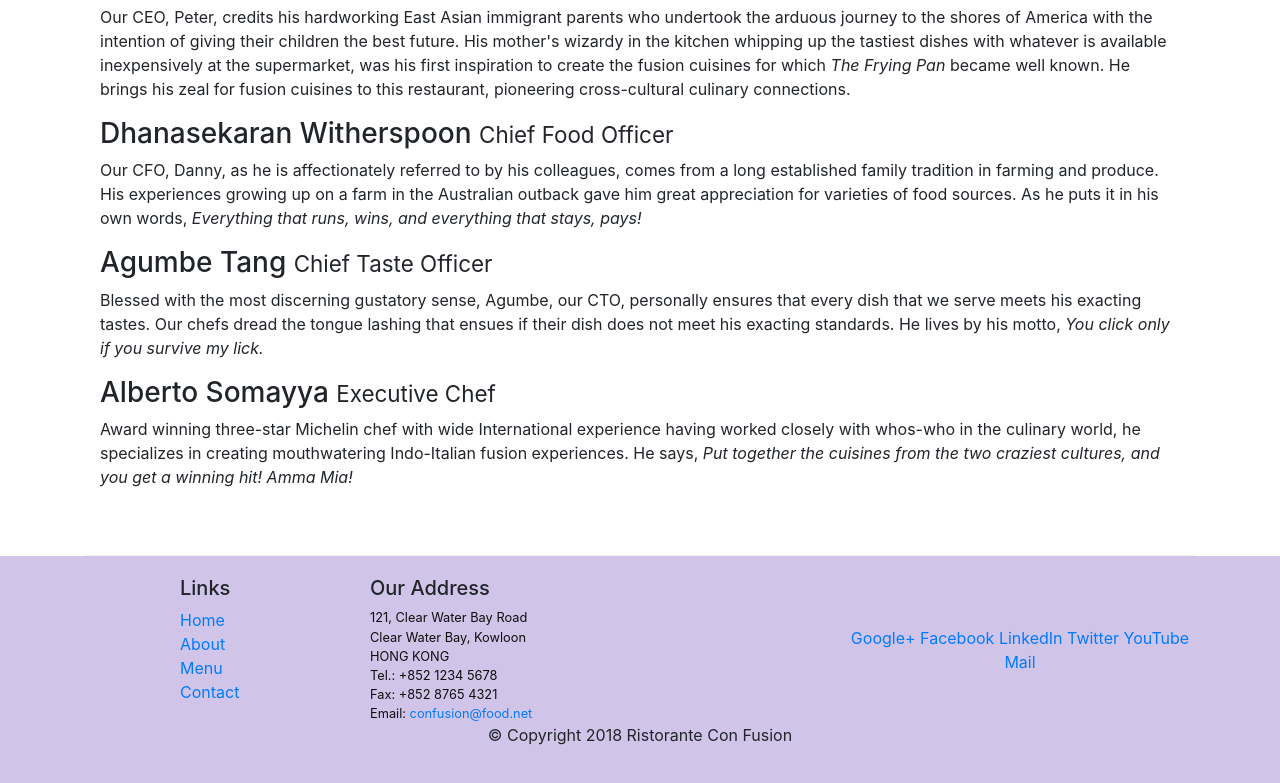
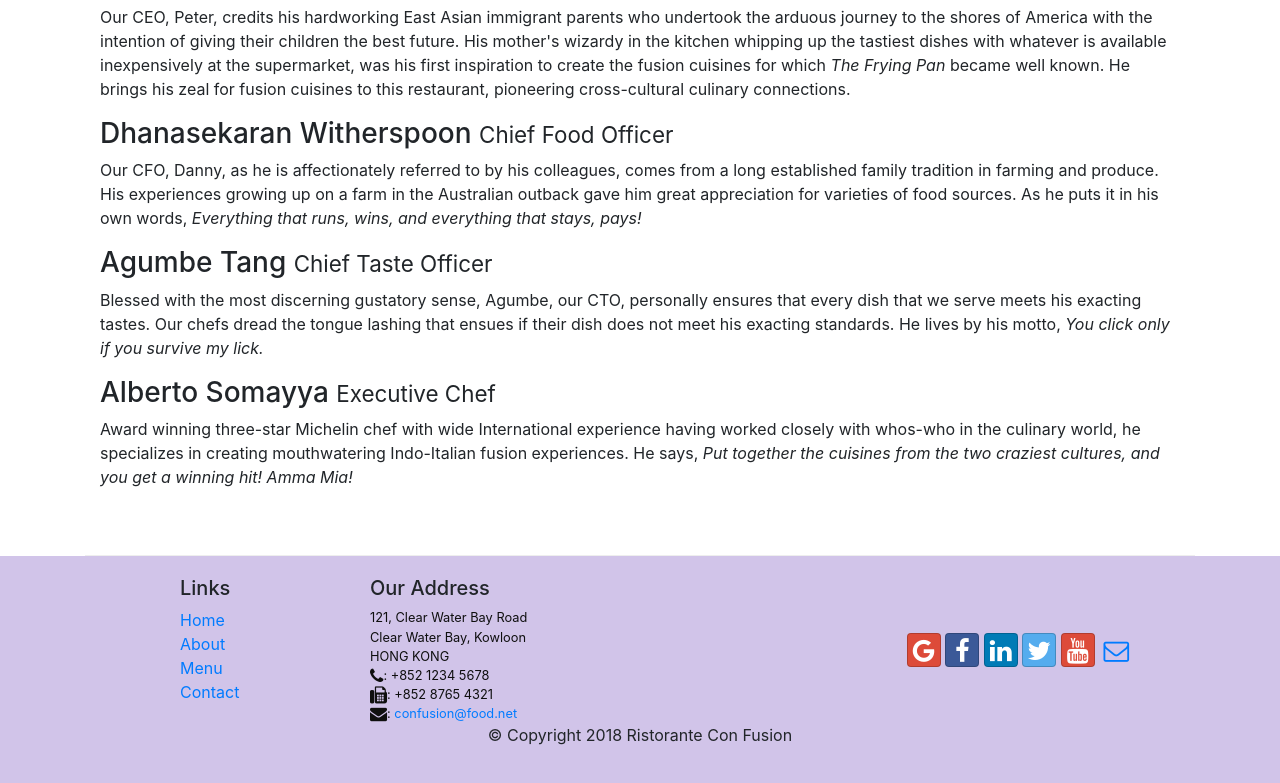
Before and after one commit to n1ceh4cker/confusion-bootstrap, a website: page aboutus.html in a window 1280 px wide. Shown: the part 998-1781 px from the top of the page. Drawn offline with nearby package versions, Linux system fonts and the light colour scheme.

Commit message:
Icon Fonts

```diff
--- a/aboutus.html
+++ b/aboutus.html
@@ -7,6 +7,8 @@
     <meta http-equiv="X-UA-Compatible" content="ie=edge">
     <!-- Bootstrap CSS -->
     <link rel="stylesheet" href="/node_modules/bootstrap/dist/css/bootstrap.min.css">
+    <link rel="stylesheet" href="/node_modules/font-awesome/css/font-awesome.min.css">
+    <link rel="stylesheet" href="/node_modules/bootstrap-social/bootstrap-social.css">
     <link rel="stylesheet" href="css/style.css">
     <title>Ristorante Con Fusion: About Us</title>
 </head>
@@ -20,10 +22,10 @@
             <a href="./index.html" class="navbar-brand mr-auto">Ristorante Con Fusion</a>
             <div class="collapse navbar-collapse" id="nb">
                 <ul class="navbar-nav mr-auto">
-                    <li class="nav-item"><a href="./index.html" class="nav-link">Home</a></li>
-                    <li class="nav-item active"><a href="#" class="nav-link">About</a></li>
-                    <li class="nav-item"><a href="#" class="nav-link">Menu</a></li>
-                    <li class="nav-item"><a href="#" class="nav-link">Contact</a></li>
+                    <li class="nav-item"><a href="./index.html" class="nav-link"><span class="fa fa-home fa-lg"></span> Home</a></li>
+                    <li class="nav-item active"><a href="#" class="nav-link"><span class="fa fa-info fa-lg"></span> About</a></li>
+                    <li class="nav-item"><a href="#" class="nav-link"><span class="fa fa-list fa-lg"></span> Menu</a></li>
+                    <li class="nav-item"><a href="#" class="nav-link"><span class="fa fa-address-card fa-lg"></span> Contact</a></li>
                 </ul>
             </div>
         </div>
@@ -98,19 +100,19 @@
 		              121, Clear Water Bay Road<br>
 		              Clear Water Bay, Kowloon<br>
 		              HONG KONG<br>
-		              Tel.: +852 1234 5678<br>
-		              Fax: +852 8765 4321<br>
-		              Email: <a href="mailto:confusion@food.net">confusion@food.net</a>
+		              <i class="fa fa-phone fa-lg"></i>: +852 1234 5678<br>
+		              <i class="fa fa-fax fa-lg"></i>: +852 8765 4321<br>
+		              <i class="fa fa-envelope fa-lg"></i>: <a href="mailto:confusion@food.net">confusion@food.net</a>
 		           </address>
                 </div>
                 <div class="col-12 col-sm-4 align-self-center">
                     <div class="text-center">
-                        <a href="http://google.com/+">Google+</a>
-                        <a href="http://www.facebook.com/profile.php?id=">Facebook</a>
-                        <a href="http://www.linkedin.com/in/">LinkedIn</a>
-                        <a href="http://twitter.com/">Twitter</a>
-                        <a href="http://youtube.com/">YouTube</a>
-                        <a href="mailto:">Mail</a>
+                        <a class="btn btn-social-icon btn-google" href="http://google.com/+"><i class="fa fa-google fa-lg"></i></a>
+                        <a class="btn btn-social-icon btn-facebook" href="http://www.facebook.com/profile.php?id="><i class="fa fa-facebook fa-lg"></i></a>
+                        <a class="btn btn-social-icon btn-linkedin" href="http://www.linkedin.com/in/"><i class="fa fa-linkedin fa-lg"></i></a>
+                        <a class="btn btn-social-icon btn-twitter" href="http://twitter.com/"><i class="fa fa-twitter fa-lg"></i></a>
+                        <a class="btn btn-social-icon btn-google" href="http://youtube.com/"><i class="fa fa-youtube fa-lg"></i></a>
+                        <a class="btn btn-social-icon" href="mailto:"><i class="fa fa-envelope-o fa-lg"></i></a>
                     </div>
                 </div>
            </div>
--- a/package.json
+++ b/package.json
@@ -15,6 +15,8 @@
   },
   "dependencies": {
     "bootstrap": "^4.0.0",
+    "bootstrap-social": "^5.1.1",
+    "font-awesome": "^4.7.0",
     "jquery": "^3.3.1",
     "popper.js": "^1.12.9"
   }
```
Also changed, not shown: index.html (+15 -13 lines), 1 other file.
